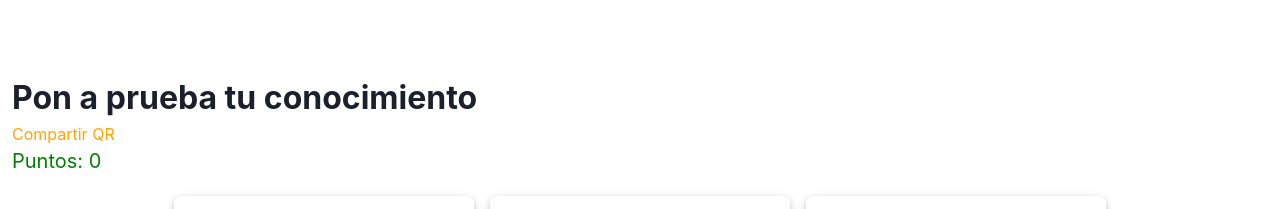
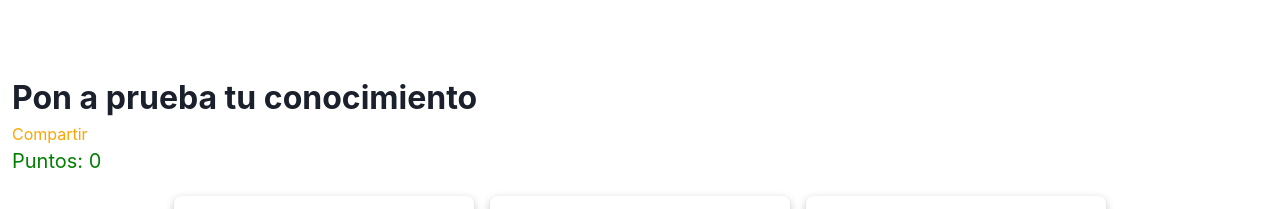
Before and after one commit to MNATorres/historia-app, a React (Vite) app: page / in a window 1280 px wide. Shown: the part 5740-5949 px from the top of the page. Built offline with nearby package versions, Linux system fonts and the light colour scheme.

Commit message:
format document

```diff
--- a/src/components/Header.tsx
+++ b/src/components/Header.tsx
@@ -113,7 +113,7 @@ export default function Header() {
                 >
                   Literatura Precolombina
                 </MenuItem>
-                <MenuItem color={'orange'}>
+                <MenuItem color={"orange"}>
                   <Share />
                 </MenuItem>
                 <MenuItem
--- a/src/components/Share.tsx
+++ b/src/components/Share.tsx
@@ -13,7 +13,9 @@ export default function Share() {
   const { isOpen, onOpen, onClose } = useDisclosure();
   return (
     <>
-      <Text w={'full'} onClick={onOpen}>Compartir QR</Text>
+      <Text w={"full"} onClick={onOpen}>
+        Compartir
+      </Text>
       <Modal isOpen={isOpen} onClose={onClose}>
         <ModalOverlay />
         <ModalContent>
--- a/src/components/playGame/PlayGame.tsx
+++ b/src/components/playGame/PlayGame.tsx
@@ -110,9 +110,9 @@ export default function PlayGame() {
         m={"0 auto"}
         w={{ base: "full", md: "30%", lg: "30%", xl: "30%" }}
         onClick={handleResetGame}
-        color={'green'}
+        color={"green"}
       >
-        <GrPowerReset style={{fontSize: 20, marginRight: 5}} />
+        <GrPowerReset style={{ fontSize: 20, marginRight: 5 }} />
         Volver a Jugar
       </Button>
     </Flex>
```
